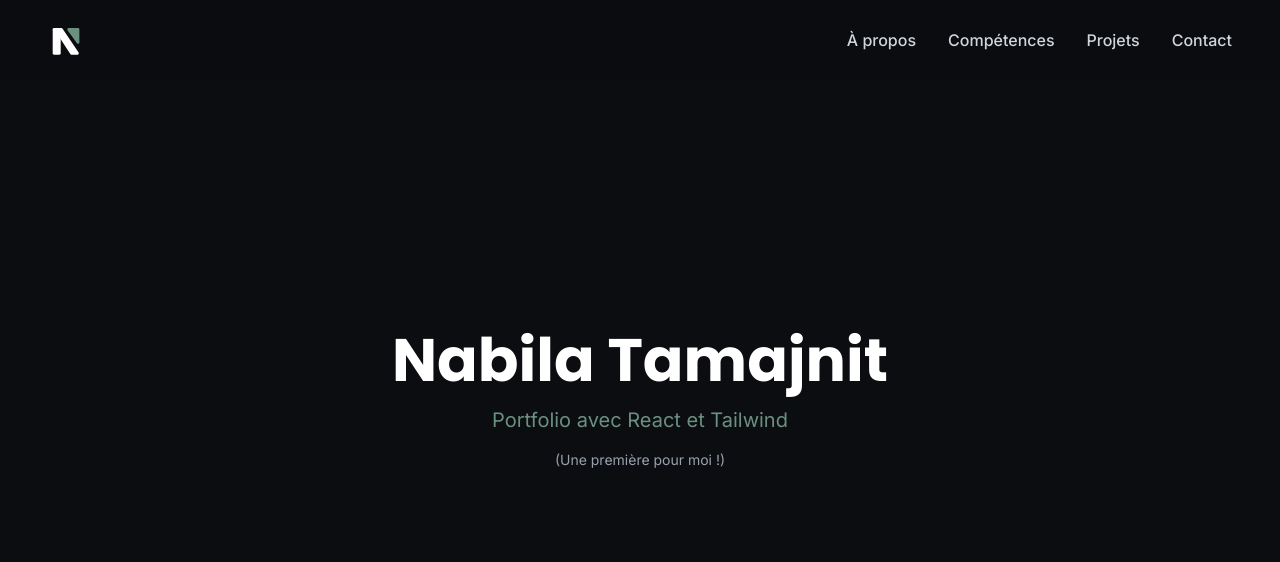
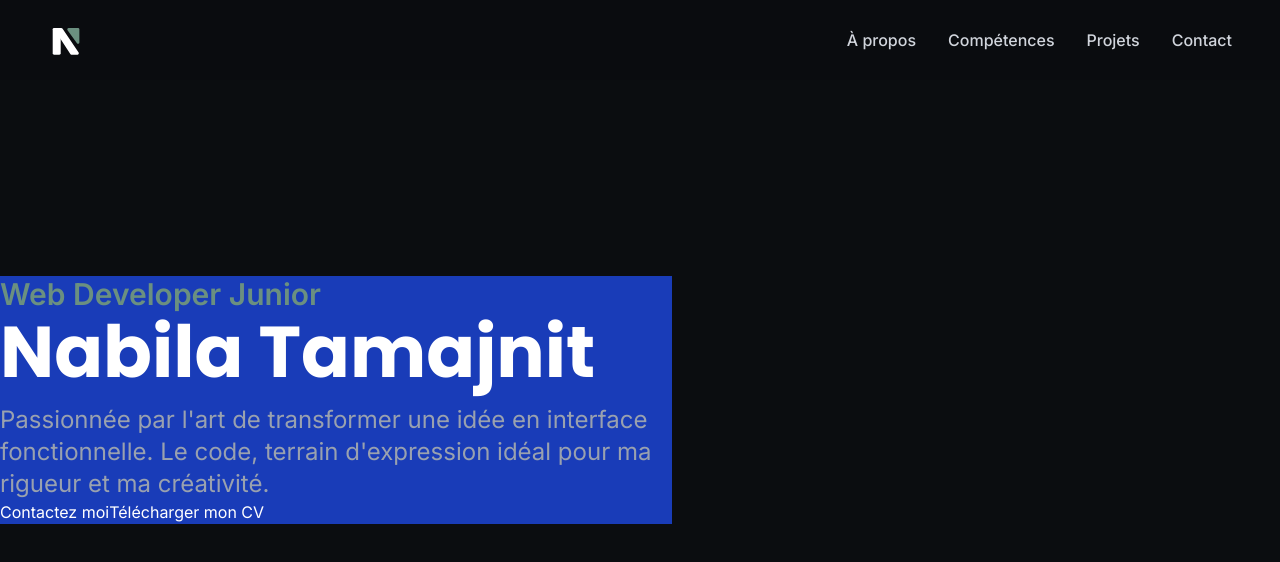
Before and after one commit to nabila-tamajnit/Portfolio, a React (Vite) app: page / in a window 1280 px wide. Shown: the top 562 px of the page. Built offline with nearby package versions, Linux system fonts and the light colour scheme.

Commit message:
Import Hero

```diff
--- a/src/App.jsx
+++ b/src/App.jsx
@@ -1,24 +1,13 @@
 import { Navbar } from "./components/layout/Navbar"
+import { Hero } from "./components/sections/Hero"
 
 function App() {
 
   return (
     <>
-    <Navbar/>
+      <Navbar />
 
-      <div className="min-h-screen bg-dark-bg flex items-center justify-center">
-      <div className="text-center">
-        <h1 className="text-6xl font-poppins font-bold text-white mb-4">
-          Nabila Tamajnit
-        </h1>
-        <p className="text-xl text-sage-green font-inter">
-          Portfolio avec React et Tailwind
-        </p>
-        <p className="text-sm text-gray-400 mt-4">
-          (Une première pour moi !)
-        </p>
-      </div>
-    </div>
+      <Hero />
     </>
   )
 }
```
